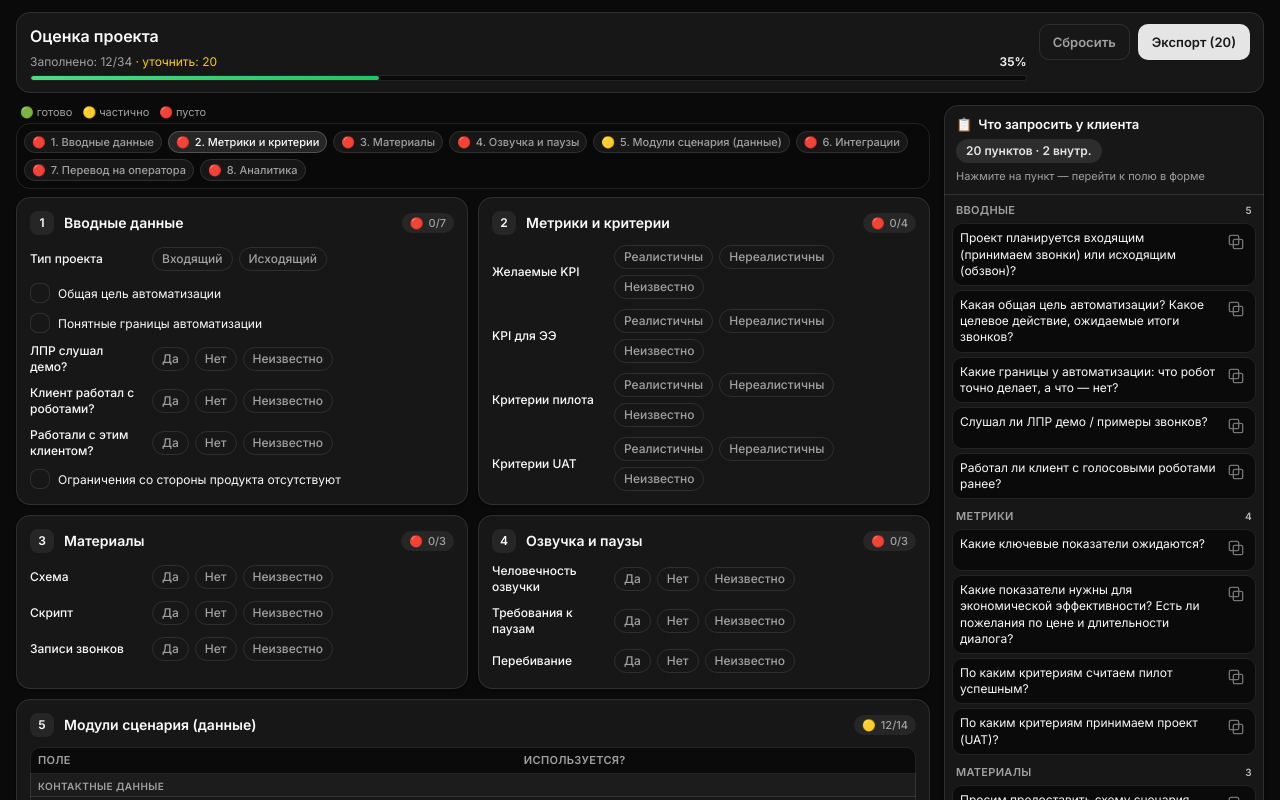
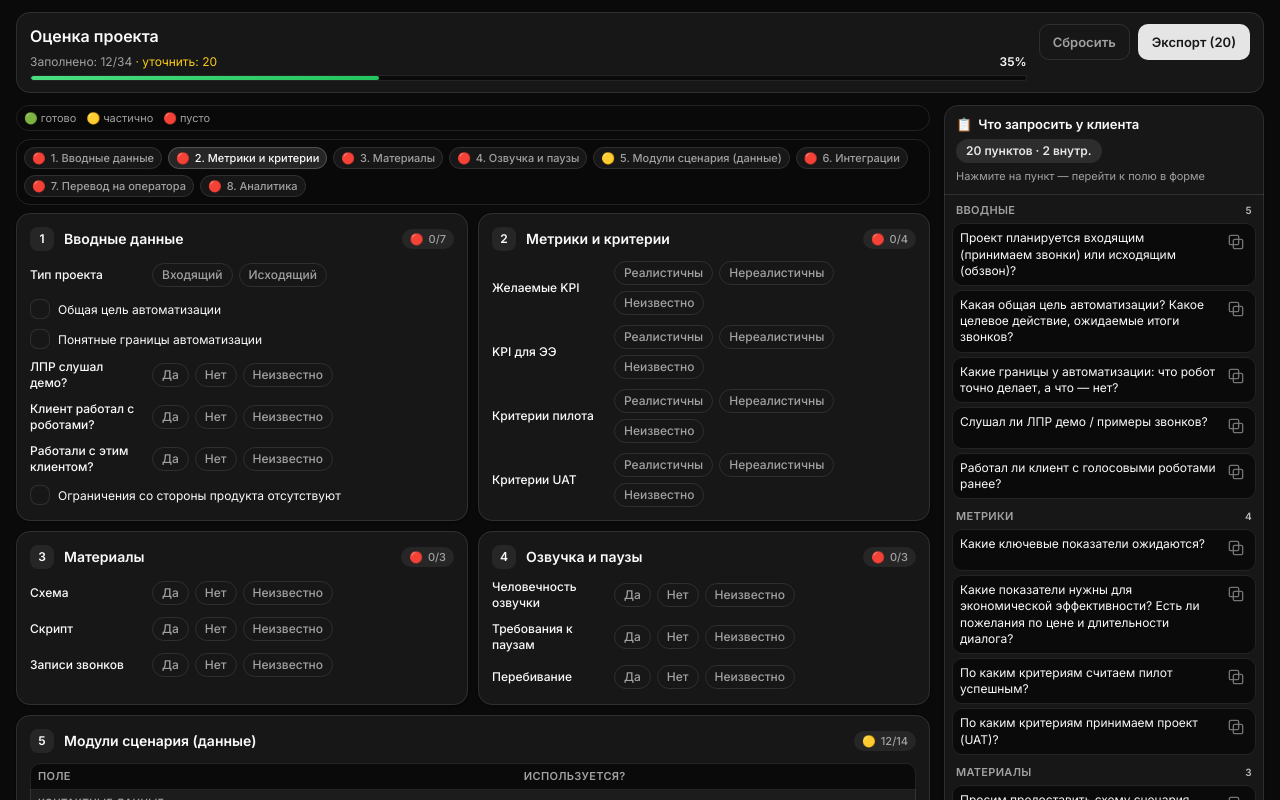
Before and after one commit to astarikova-arch/checklist, a React (Vite) app: page / in a window 1280 px wide. Shown: the top 800 px of the page. Built offline with nearby package versions, Linux system fonts and the light colour scheme.

Commit message:
Keep only the status legend sticky while section chips scroll.
The block menu moves with the page; the ready/partial/empty hints stay at the top.

Co-authored-by: astarikova-arch <astarikova-arch@users.noreply.github.com>

```diff
--- a/src/App.css
+++ b/src/App.css
@@ -180,9 +180,7 @@ h2 {
 }
 
 .section-nav-wrap {
-  display: flex;
-  flex-direction: column;
-  gap: 4px;
+  display: contents;
 }
 
 .section-nav {
@@ -195,18 +193,23 @@ h2 {
   border-radius: var(--radius-card);
   outline: 1px solid var(--border);
   outline-offset: -1px;
-  position: sticky;
-  top: 8px;
-  z-index: 10;
 }
 
 .section-nav-legend {
   display: flex;
   flex-wrap: wrap;
   gap: 10px;
-  padding: 0 4px;
+  padding: 6px 8px;
   font-size: 11px;
   color: var(--text-secondary);
+  position: sticky;
+  top: 8px;
+  z-index: 10;
+  background: rgba(10, 10, 10, 0.92);
+  backdrop-filter: blur(8px);
+  border-radius: var(--radius-card);
+  outline: 1px solid var(--border);
+  outline-offset: -1px;
 }
 
 .section-nav-chip {
```
